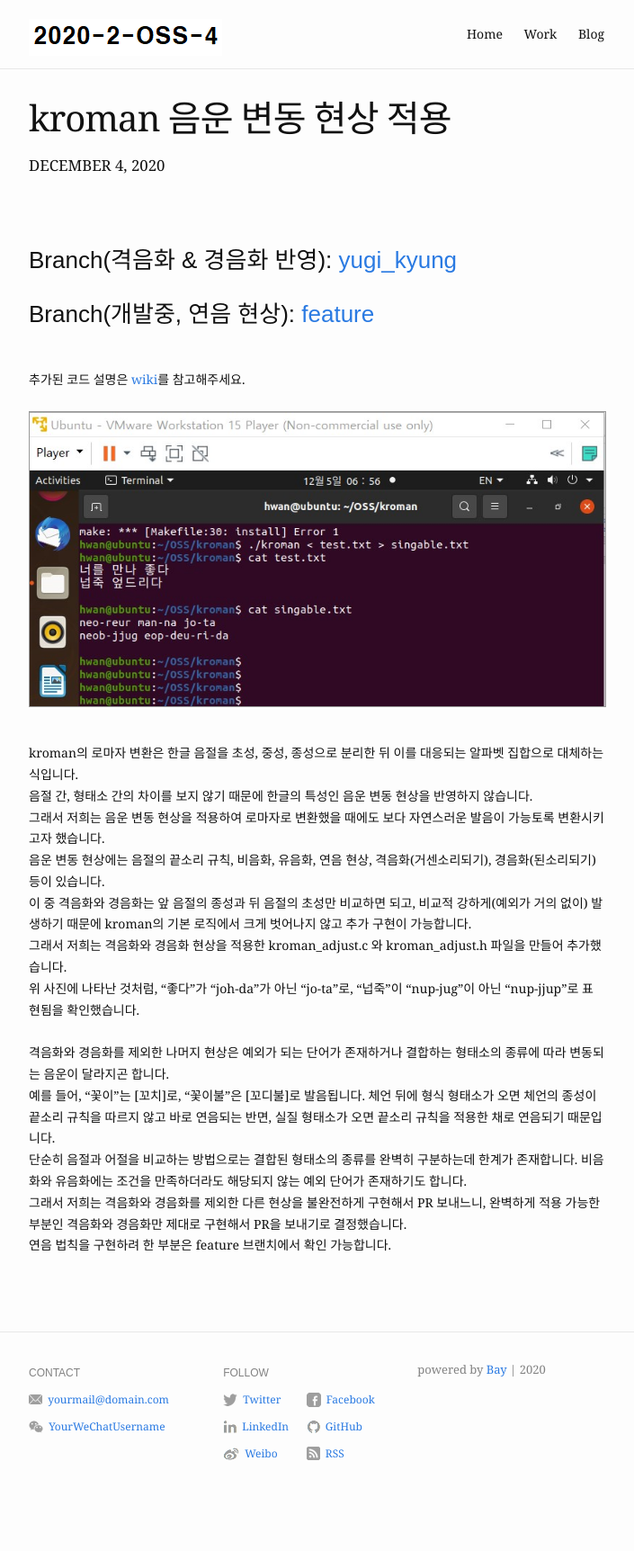
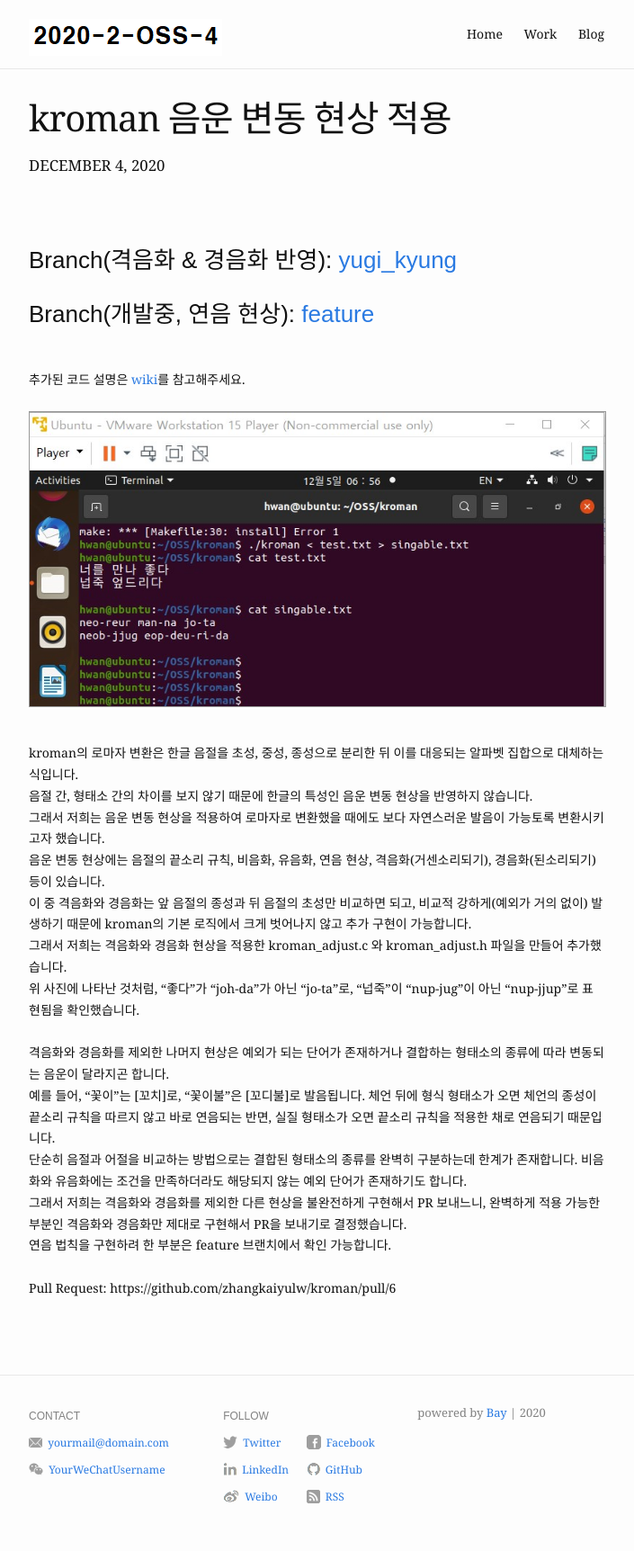
Before and after one commit to 20-2-SKKU-OSS/2020-2-OSS-4, a Jekyll site: the page built from _posts/2020-12-04-emwoon.md, in a window 1280 px wide. Shown: the whole page at 90% size, without its empty margins (288-993 px from the left). Built offline with Jekyll 4.4.1, drawn with Linux system fonts in a browser that asks for light colours; before the commit the page ends 1676 px from its top, so only the background shows below that.

Commit message:
Update 2020-12-04-emwoon.md

```diff
--- a/_posts/2020-12-04-emwoon.md
+++ b/_posts/2020-12-04-emwoon.md
@@ -43,3 +43,6 @@ kroman의 로마자 변환은 한글 음절을 초성, 중성, 종성으로 분
 연음 법칙을 구현하려 한 부분은 feature 브랜치에서 확인 가능합니다.
 <br />
 <br />
+Pull Request: https://github.com/zhangkaiyulw/kroman/pull/6
+<br />
+<br />
```
